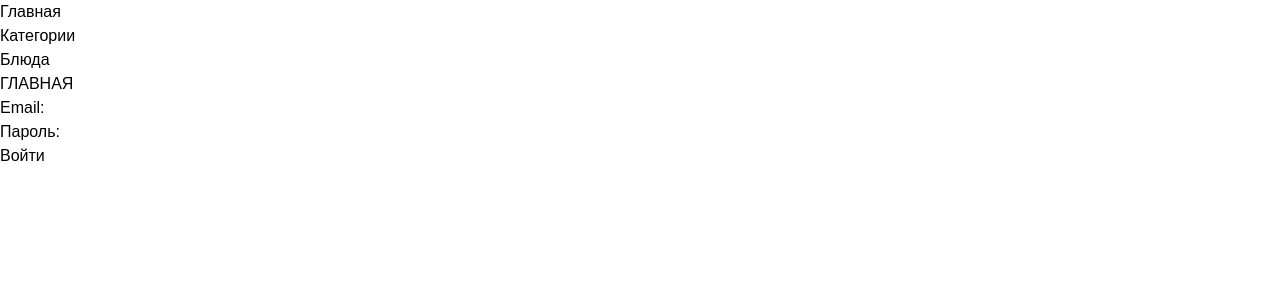
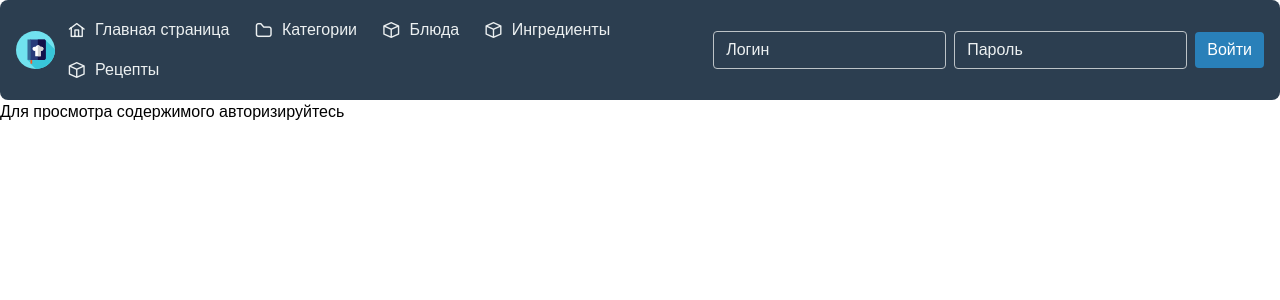
Before and after one commit to bmogrm/restaurant-app-VueJS, a Vue app: page / in a window 1280 px wide. Shown: the top 300 px of the page. Built offline with nearby package versions, Linux system fonts and the light colour scheme.

Commit message:
PrimeVue

```diff
--- a/src/App.vue
+++ b/src/App.vue
@@ -1,68 +1,229 @@
-<script setup>
+<script>
+//import { ref, computed, onMounted } from 'vue'
 import { useAuthStore } from '@/stores/authStore'
-import { ref, computed, onMounted } from 'vue'
+import Button from 'primevue/button'
+import Menubar from 'primevue/menubar'
+import InputText from 'primevue/inputtext'
 
-const authStore = useAuthStore()
-const email = ref('')
-const password = ref('')
-
-// Вычисляемые свойства
-const isAuthenticated = computed(() => authStore.isAuthenticated)
-const user = computed(() => authStore.user)
-const authError = computed(() => authStore.errorMessage)
-
-// Методы
-const logout = () => {
-  authStore.logout()
+export default {
+  components: {
+    Button,
+    Menubar,
+    InputText
+  },
+  data() {
+    return {
+      email: '',
+      password: '',
+      authStore: useAuthStore(),
+      items: [
+        {
+          label: 'Главная страница',
+          icon: 'pi pi-fw pi-home',
+          route: '/'
+        },
+        {
+          label: 'Категории',
+          icon: 'pi pi-fw pi-folder',
+          route: '/categories'
+        },
+        {
+          label: 'Блюда',
+          icon: 'pi pi-fw pi-box',
+          route: '/dishes'
+        },
+        {
+          label: 'Ингредиенты',
+          icon: 'pi pi-fw pi-box',
+          route: '/ingredients'
+        },
+        {
+          label: 'Рецепты',
+          icon: 'pi pi-fw pi-box',
+          route: '/recipes'
         }
-
-const login = () => {
-  authStore.login({ email: email.value, password: password.value })
+      ]
     }
-
-// Монтирование
-onMounted(() => {
+  },
+  computed: {
+    isAuthenticated() {
+      return this.authStore.isAuthenticated
+    },
+    user() {
+      return this.authStore.user
+    },
+    authError() {
+      return this.authStore.errorMessage
+    }
+  },
+  methods: {
+    logout() {
+      this.authStore.logout()
+    },
+    login() {
+      this.authStore.login({
+        email: this.email,
+        password: this.password
+      })
+    }
+  },
+  mounted() {
     const token = localStorage.getItem('token')
     if (token) {
-    authStore.isAuthenticated = true
-    authStore.getUser()
+      this.authStore.isAuthenticated = true
+      this.authStore.getUser()
     }
-})
+  }
+}
 </script>
+<template class="main">
+  <Menubar :model="items" class="custom-menubar">
+    <!-- Логотип -->
+    <template #start>
+      <div class="logo-container">
+        <img src="@/assets/logo.svg" alt="LOGO" class="logo" />
+      </div>
+    </template>
 
-<template>
-  <header>
-    <nav>
-      <ul>
-        <li><router-link to="/">Главная</router-link></li>
-        <li><router-link to="/categories">Категории</router-link></li>
-        <li><router-link to="/dishes">Блюда</router-link></li>
-      </ul>
+    <!-- Навигационные ссылки -->
+    <template #item="{ item }">
+      <router-link v-if="item.route" :to="item.route" class="nav-item">
+        <span :class="item.icon"></span>
+        <span class="nav-label">{{ item.label }}</span>
+      </router-link>
+    </template>
+
+    <!-- Конец панели (авторизация или профиль) -->
+    <template #end>
+      <div class="auth-container">
+        <div v-if="isAuthenticated && user" class="user-info">
+          <span class="pi pi-fw pi-user user-icon"></span>
+          <span class="user-name">{{ user.name }}</span>
+          <Button @click="logout" class="logout-button">Выйти</Button>
+        </div>
+        <div v-else class="login-form">
+          <form @submit.prevent="login" class="login-form-container">
+            <InputText
+              v-model="email"
+              type="email"
+              placeholder="Логин"
+              class="login-input"
+              :class="{ 'p-invalid': authError }"
+            />
+            <InputText
+              v-model="password"
+              type="password"
+              placeholder="Пароль"
+              class="login-input"
+              :class="{ 'p-invalid': authError }"
+            />
+            <Button type="submit" class="login-button">Войти</Button>
+          </form>
+          <small v-if="authError" class="error-message">{{ authError }}</small>
+        </div>
+      </div>
+    </template>
+  </Menubar>
+  <div v-if="isAuthenticated && user">
     <router-view />
-      <div v-if="isAuthenticated && user">
-        Добро пожаловать, {{ user.name }}
-        <button @click="logout">Выйти</button>
   </div>
-      <div v-else>
-        <form @submit.prevent="login">
-          <div>
-            <label for="email">Email:</label>
-            <input v-model="email" type="email" id="email" required />
-          </div>
-          <div>
-            <label for="password">Пароль:</label>
-            <input type="password" v-model="password" id="password" required />
-          </div>
-          <button type="submit">Войти</button>
-          <p v-if="authError" class="error">{{ authError }}</p>
-        </form>
-      </div>
-    </nav>
-  </header>
+  <div v-else>Для просмотра содержимого авторизируйтесь</div>
 </template>
 
 <style scoped>
-.error {
-  color: red;
+/* Основной стиль Menubar */
+.custom-menubar {
+  background-color: #2c3e50;
+  border-radius: 8px;
+  padding: 10px 16px;
+  color: #ecf0f1;
+}
+
+/* Логотип */
+.logo-container {
+  display: flex;
+  align-items: center;
+}
+.logo {
+  width: 40px;
+  height: auto;
+}
+
+/* Навигация */
+.nav-item {
+  display: flex;
+  align-items: center;
+  text-decoration: none;
+  color: #ecf0f1;
+  padding: 8px 12px;
+  border-radius: 6px;
+  transition: background-color 0.3s ease;
+}
+.nav-item:hover {
+  background-color: #34495e;
+}
+.nav-label {
+  margin-left: 8px;
+}
+
+/* Авторизация / Профиль */
+.auth-container {
+  display: flex;
+  align-items: center;
+  gap: 16px;
+}
+.user-info {
+  display: flex;
+  align-items: center;
+  gap: 8px;
+}
+.user-icon {
+  font-size: 1.5rem;
+  color: #ecf0f1;
+}
+.user-name {
+  font-weight: bold;
+}
+.logout-button {
+  background-color: #e74c3c;
+  border: none;
+  color: #fff;
+  padding: 4px 12px;
+  border-radius: 4px;
+  cursor: pointer;
+  transition: background-color 0.3s ease;
+}
+.logout-button:hover {
+  background-color: #c0392b;
+}
+
+/* Форма входа */
+.login-form-container {
+  display: flex;
+  align-items: center;
+  gap: 8px;
+}
+.login-input {
+  border-radius: 4px;
+  padding: 6px 12px;
+  border: 1px solid #bdc3c7;
+}
+.login-button {
+  background-color: #2980b9;
+  border: none;
+  color: #fff;
+  padding: 6px 12px;
+  border-radius: 4px;
+  cursor: pointer;
+  transition: background-color 0.3s ease;
+}
+.login-button:hover {
+  background-color: #1f618d;
+}
+
+/* Ошибки */
+.error-message {
+  color: #e74c3c;
+  font-size: 0.85rem;
 }
 </style>
--- /dev/null
+++ b/src/components/Ingredients.vue
@@ -0,0 +1,8 @@
+<template>
+  <p>ИНГРЕДИЕНТЫ</p>
+</template>
+<script>
+export default {
+  name: 'IngredientsPage'
+}
+</script>
--- /dev/null
+++ b/src/components/Recipes.vue
@@ -0,0 +1,8 @@
+<template>
+  <p>РЕЦЕПТЫ</p>
+</template>
+<script>
+export default {
+  name: 'RecipesPage'
+}
+</script>
```
Also changed, not shown: src/router/router.js (+10 -0 lines), src/assets/logo.svg. Lines whose indentation alone changed are shown as unchanged.
